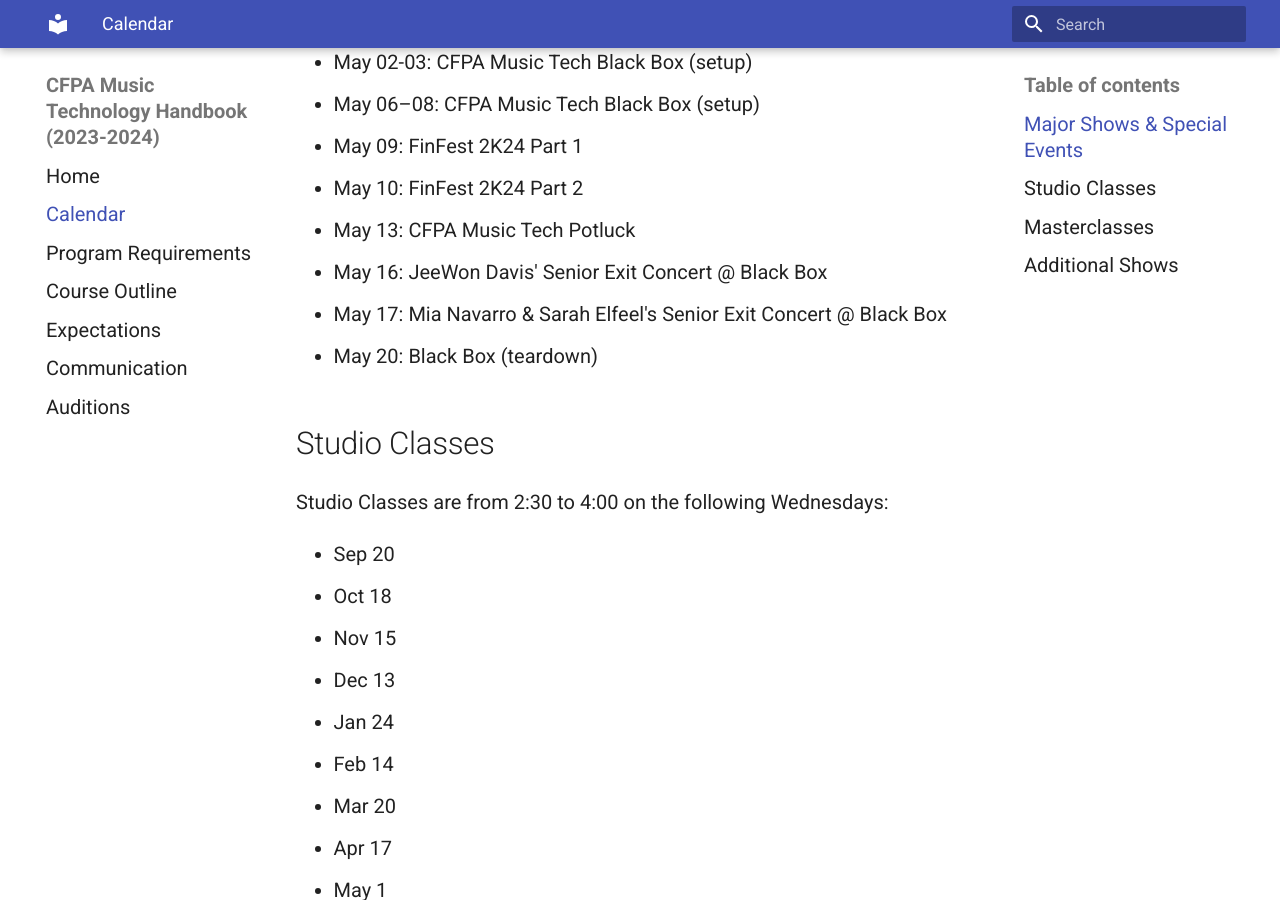
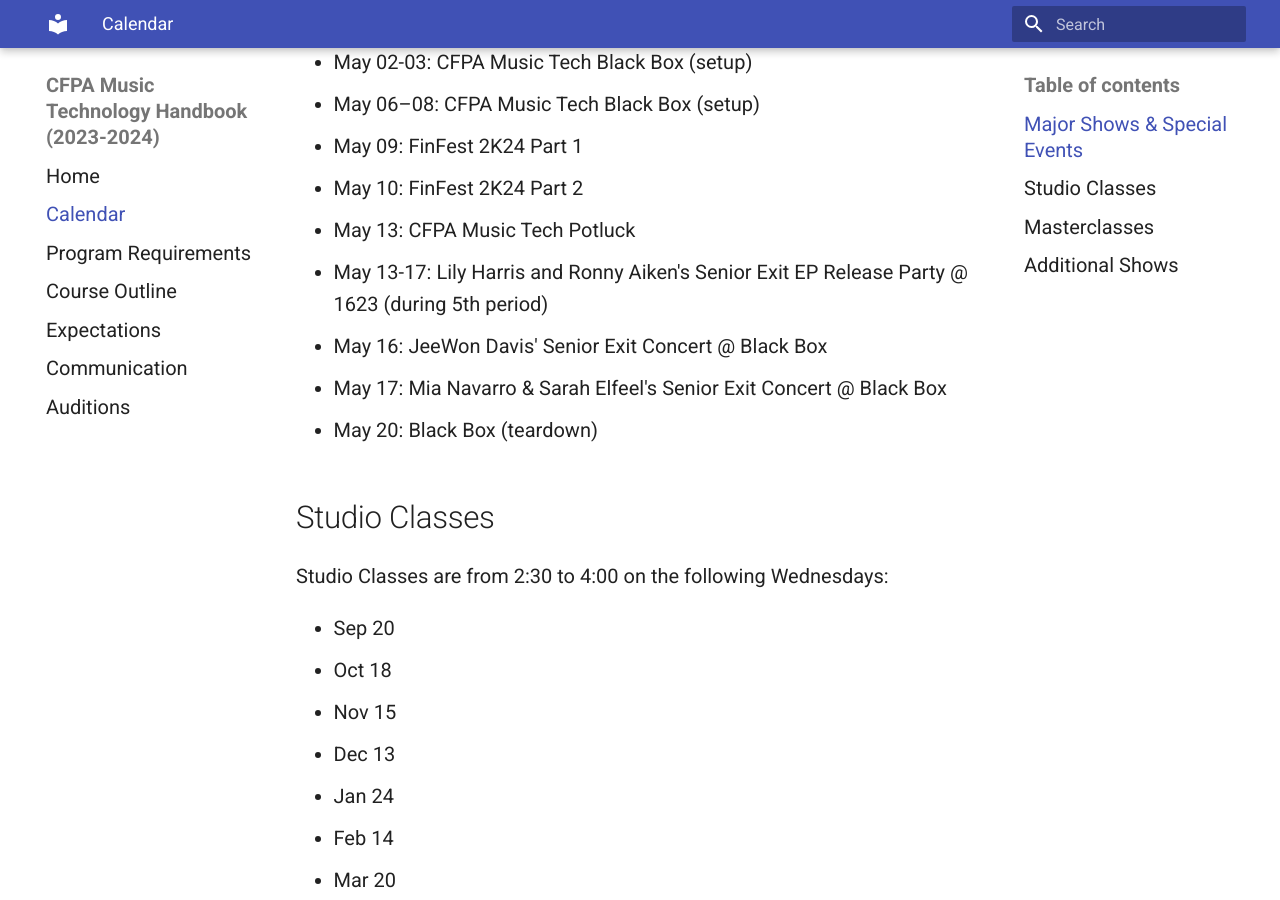
Before and after one commit to sophia-sms/handbook, an MkDocs documentation site: the page built from docs/calendar.md, in a window 1280 px wide and 900 px high, scrolled down 1070 px. Built offline with MkDocs 1.6.1 and Material for MkDocs 9.7.7, drawn with Linux system fonts in a browser that asks for light colours.

Commit message:
Update calendar.md

```diff
--- a/docs/calendar.md
+++ b/docs/calendar.md
@@ -26,6 +26,7 @@
 - May 09: FinFest 2K24 Part 1
 - May 10: FinFest 2K24 Part 2
 - May 13: CFPA Music Tech Potluck
+- May 13-17: Lily Harris and Ronny Aiken's Senior Exit EP Release Party @ 1623 (during 5th period)
 - May 16: JeeWon Davis' Senior Exit Concert @ Black Box
 - May 17: Mia Navarro & Sarah Elfeel's Senior Exit Concert @ Black Box
 - May 20: Black Box (teardown)
```
